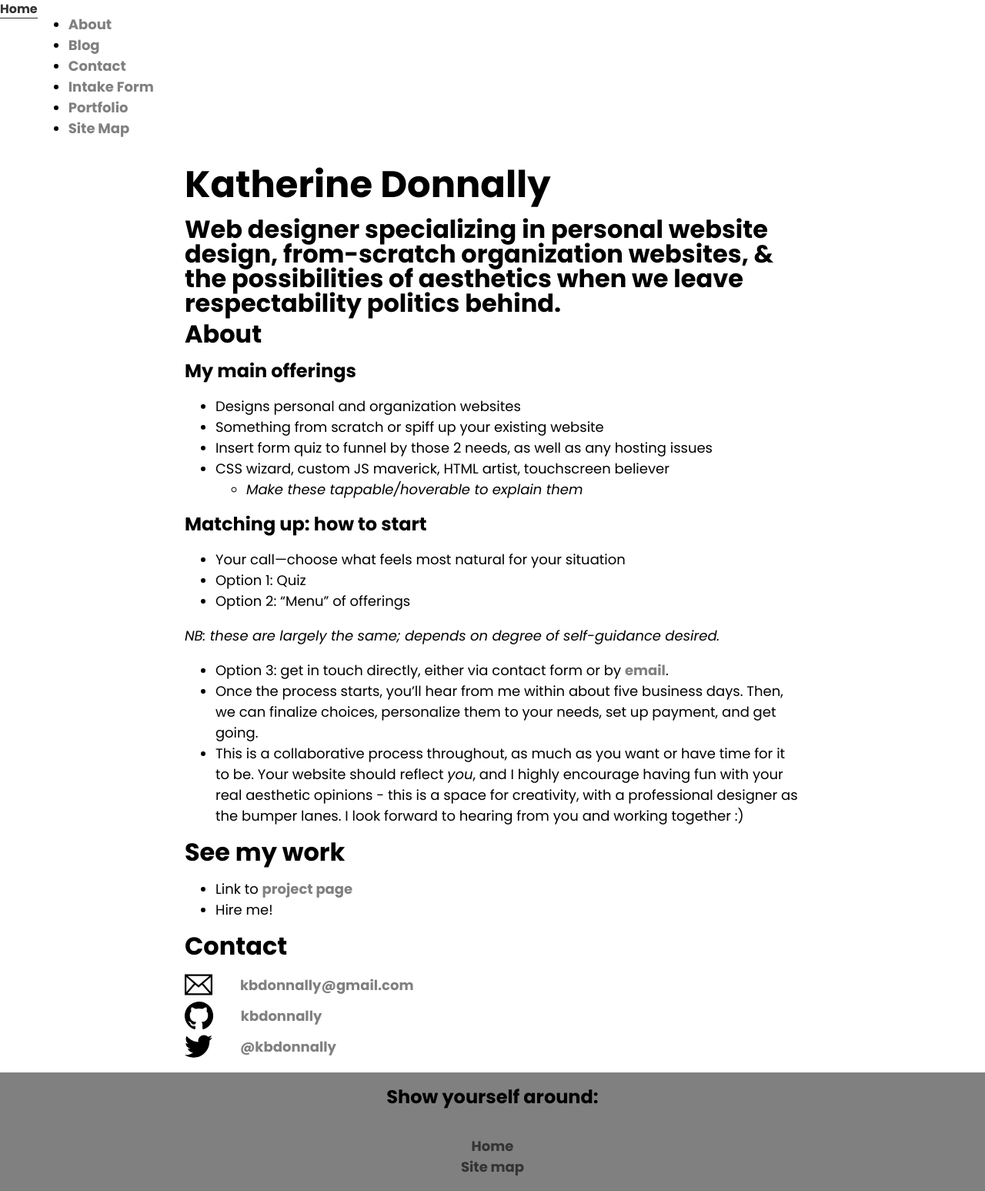
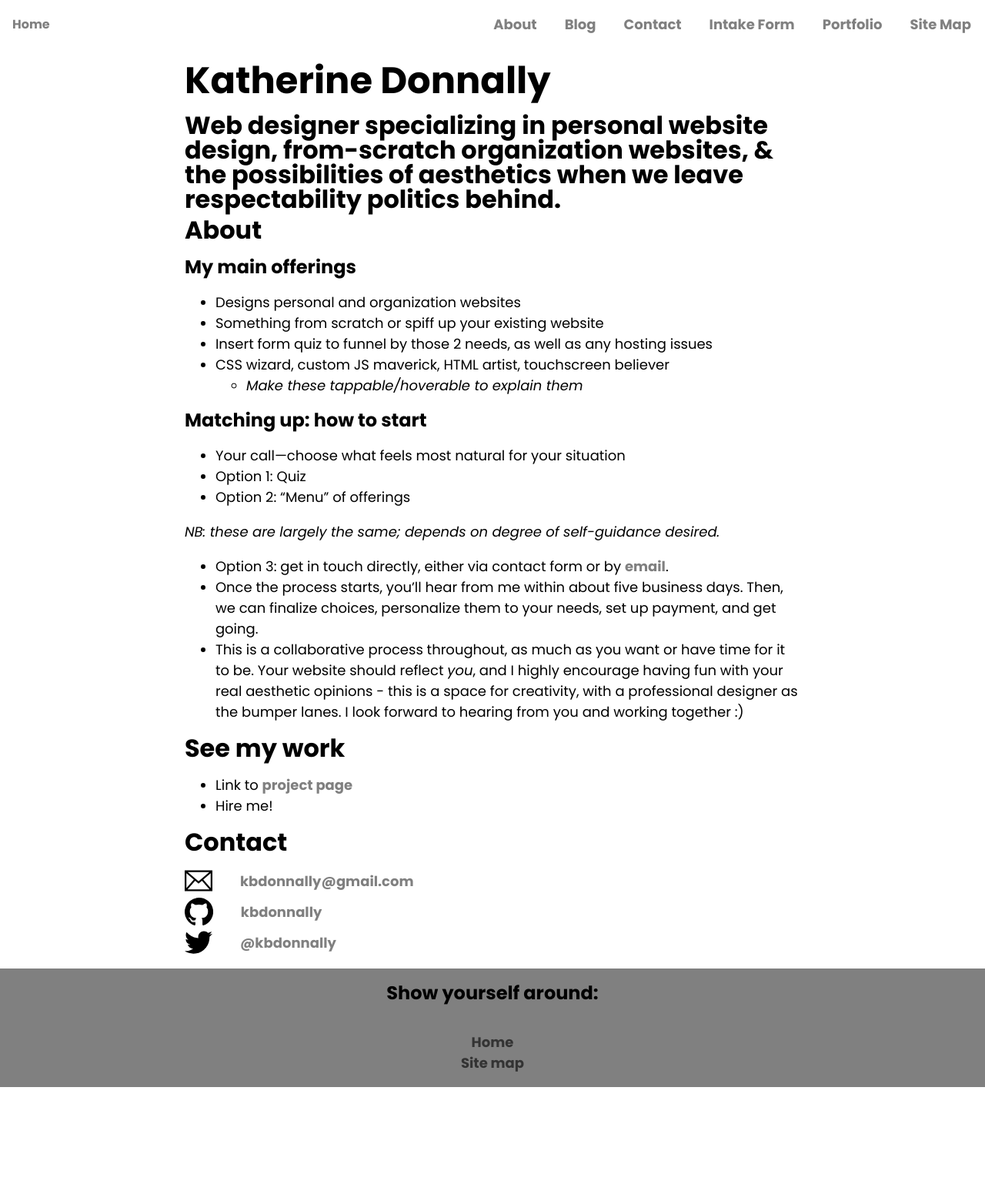
Before and after one commit to kbdonnally/katherinedoes.design, a Jekyll site: the page built from index.md, in a window 1280 px wide. Shown: the whole page at 77% size. Built offline with Jekyll 4.4.1, drawn with Linux system fonts in a browser that asks for light colours; some web fonts are replaced; our own code applies the rules of GitHub Pages for plain Markdown files; after the commit the page ends 1412 px from its top, so only the background shows below that.

Commit message:
Update nav SCSS

```diff
--- a/assets/css/_sass/_nav/_nav.scss
+++ b/assets/css/_sass/_nav/_nav.scss
@@ -1,7 +1,23 @@
 /* Navigation Styles: */
 
+// outer wrapper
+nav.nav-wrapper {
+	position: relative;
+	display: flex;
+	justify-content: space-between;
+}
+
+// home link
+section.nav-home-link {
+	padding: 0 1em;
+	align-self: center;
+	a {
+
+	}
+}
+
 // ul
-.nav-wrapper {
+.nav-list-wrapper {
 	position: relative;
 	display: flex;
 	flex-flow: row wrap;
@@ -9,7 +25,7 @@
 }
 
 // li
-.nav-item {
+.nav-list__item {
 	list-style-type: none;
 	padding: 0 1em;
 	a {
```
